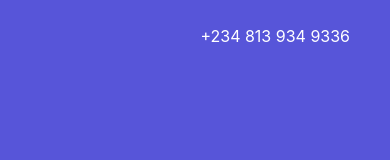
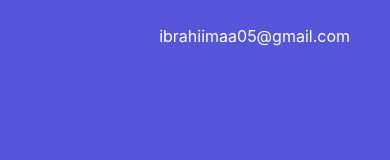
Before and after one commit to Aybee5/portfolio, a Nuxt app: page / in a window 390 px wide. Shown: the top 160 px of the page. Built offline with nearby package versions, Linux system fonts and the light colour scheme.

Commit message:
hides phone on md-screen

```diff
--- a/components/Hero.vue
+++ b/components/Hero.vue
@@ -16,10 +16,10 @@
         Hire Me
       </a>
       <div class="lnks">
-        <a href="mailto:ibrahiimaa05@gmail.com" class="text-light hide-md" rel="noopener">
+        <a href="mailto:ibrahiimaa05@gmail.com" class="text-light" rel="noopener">
           ibrahiimaa05@gmail.com
         </a>
-        <a href="tel:+2348139349936" class="text-light">+234 813 934 9336</a>
+        <a href="tel:+2348139349936" class="text-light  hide-md">+234 813 934 9336</a>
       </div>
     </div>
 
--- a/package.json
+++ b/package.json
@@ -5,7 +5,7 @@
   "author": "Ibrahim Abdullahi Aliyu",
   "private": true,
   "scripts": {
-    "dev": "nuxt",
+    "serve": "nuxt",
     "build": "nuxt build",
     "start": "nuxt start",
     "generate": "nuxt generate",
```
